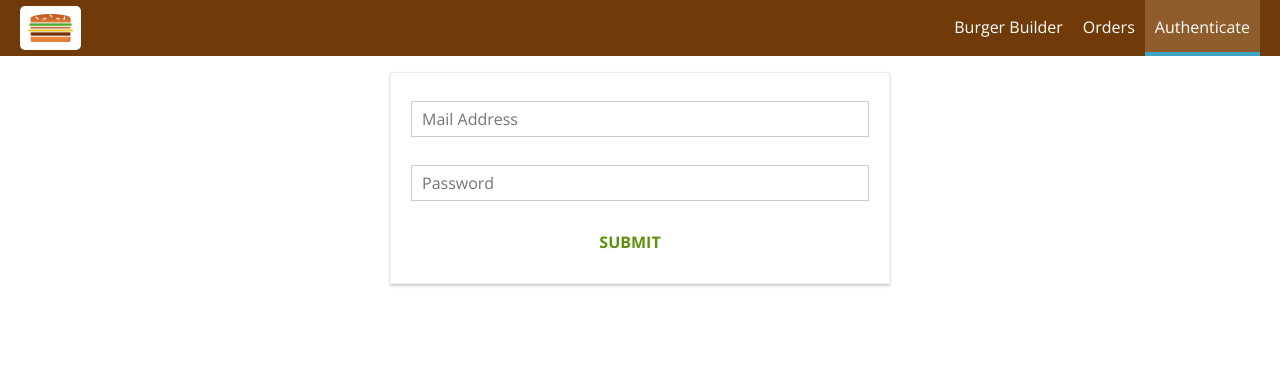
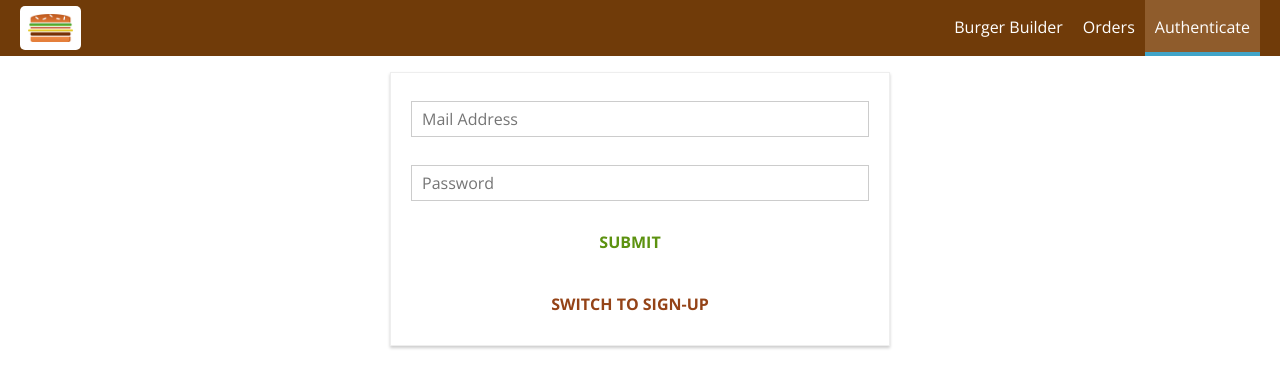
Before and after one commit to redeyecoding/greatBurger, a React app in the folder burgerapp/: page /auth in a window 1280 px wide. Shown: the top 388 px of the page. Built offline with nearby package versions, Linux system fonts and the light colour scheme.

Commit message:
added code for authentication

```diff
--- a/burgerapp/src/containers/Auth/Auth.js
+++ b/burgerapp/src/containers/Auth/Auth.js
@@ -92,9 +92,17 @@ class Auth extends Component {
         event.preventDefault();
         this.props.onAuth(
             this.state.controls.email.value,
-            this.state.controls.password.value
+            this.state.controls.password.value,
+            this.state.isSignUp
             )
     };
+
+    signInOutHandler = () => {
+        this.setState(prevState => {
+            console.log(prevState);
+            return { isSignUp: !this.state.isSignUp }
+        })
+    }
 
     render() {
         const formElementsArray = [];
@@ -124,14 +132,18 @@ class Auth extends Component {
                     { form }
                     <Button btnType="Success">SUBMIT</Button>
                 </form>
+                <Button
+                    clicked={this.signInOutHandler}
+                    btnType="Danger">SWITCH TO { this.state.isSignUp ? 'SIGN-IN' : 'SIGN-UP' }
+                </Button>
             </div>
         )
     }
-}
+};
 
 const mapDispatchToProps = dispatch => {
     return {
-        onAuth: (email, password) => dispatch(action.auth(email, password))
+        onAuth: (email, password, isSignUp) => dispatch(action.auth(email, password, isSignUp))
     }
 };
 export default connect(null, mapDispatchToProps)(Auth);
```
